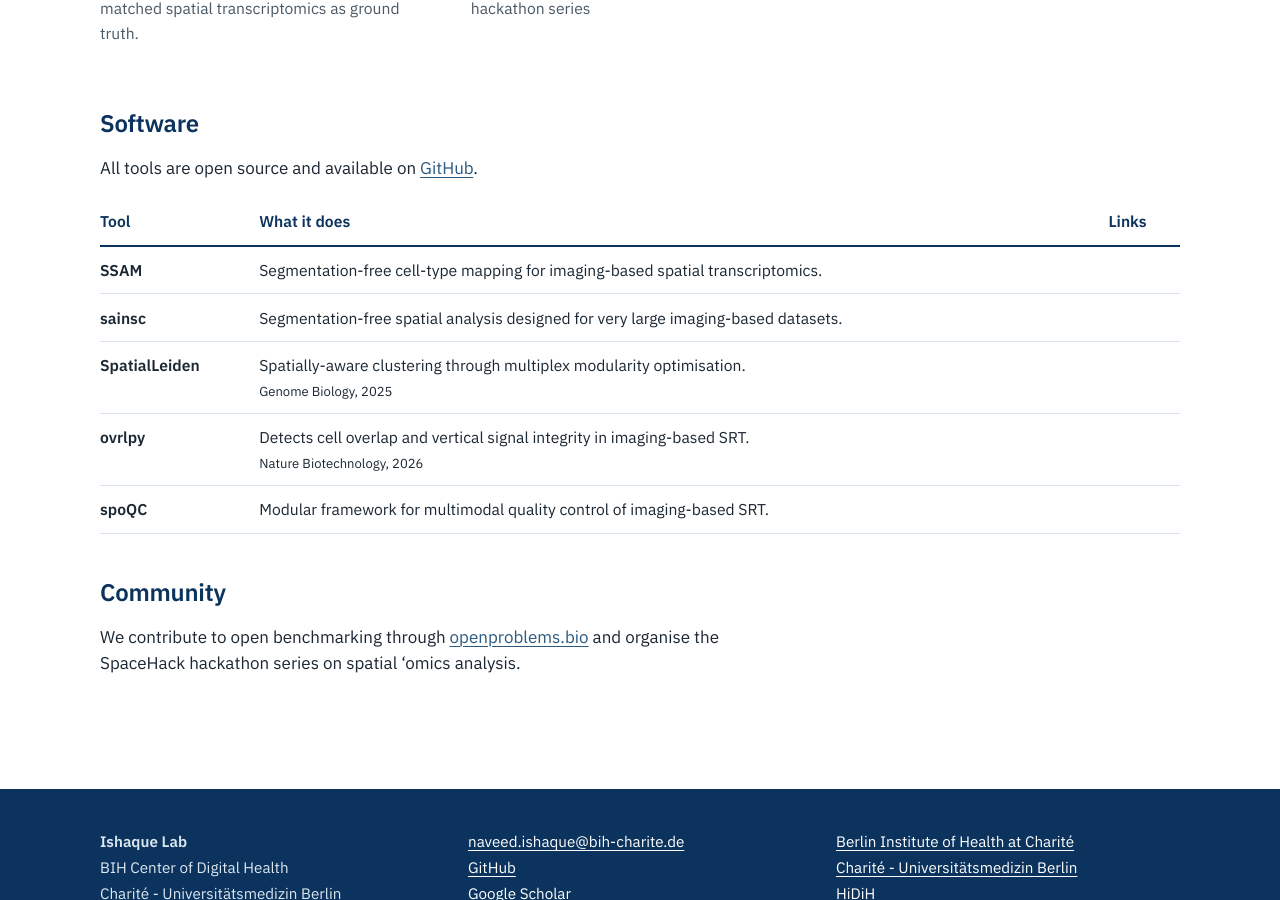
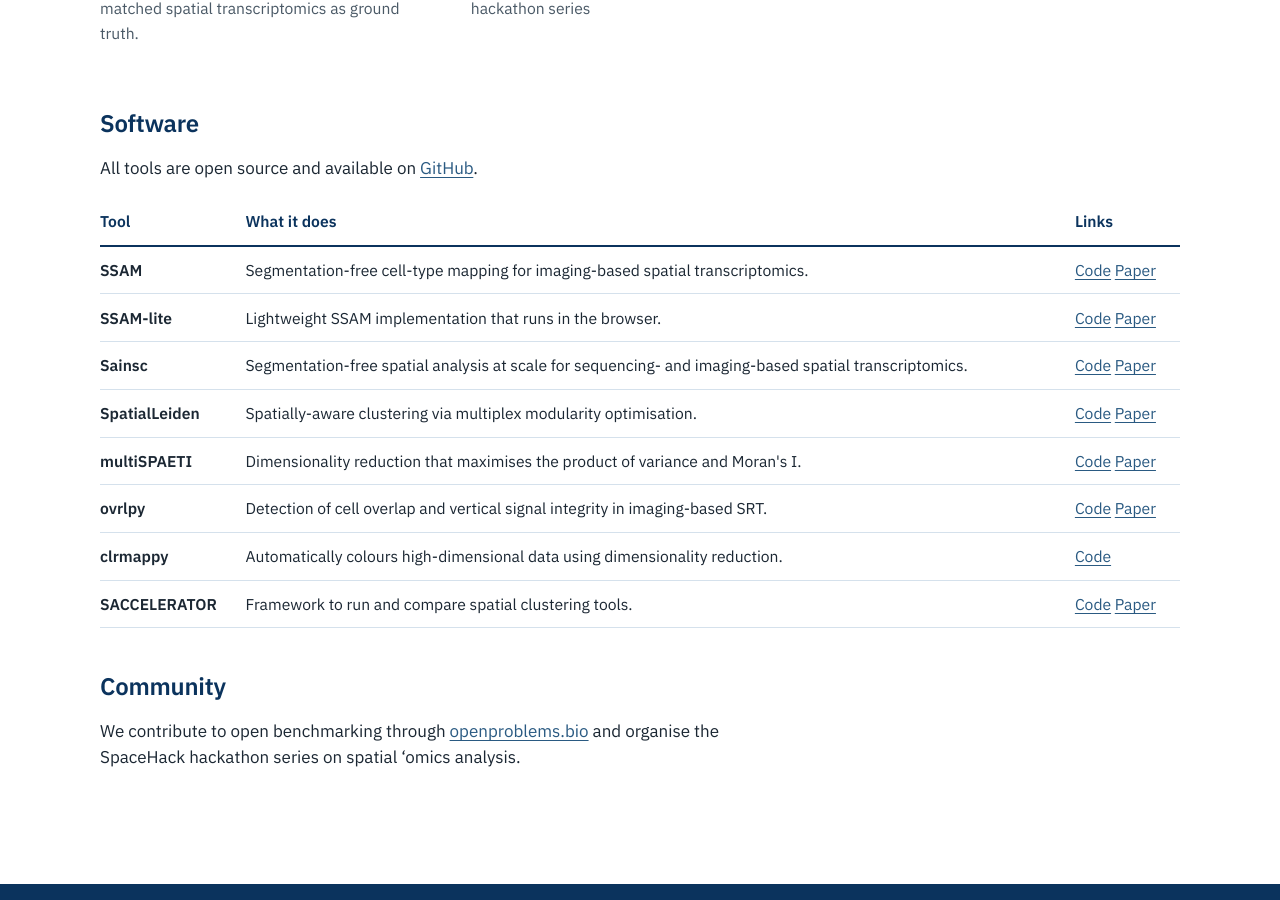
Before and after one commit to IshaqueLab/IshaqueLab.github.io, a Jekyll site: the page built from research.md, in a window 1280 px wide and 900 px high, scrolled down 700 px. Built offline with Jekyll 4.4.1, drawn with Linux system fonts in a browser that asks for light colours.

Commit message:
Add repository links and citations for software tools
Updated software entries with repository links, citations, and DOIs for various spatial transcriptomics tools.

```diff
--- a/_data/software.yml
+++ b/_data/software.yml
@@ -1,26 +1,48 @@
-# Add repo/doi once transferred to IshaqueLab. Order is display order.
+# Displayed in this order on /research/. Leave doi/citation empty ("") if unpublished.
 - name: SSAM
   summary: Segmentation-free cell-type mapping for imaging-based spatial transcriptomics.
-  repo: ""
+  repo: https://github.com/HiDiHlabs/ssam
+  citation: Park et al., Nature Communications (2021)
+  doi: 10.1038/s41467-021-23807-4
+
+- name: SSAM-lite
+  summary: Lightweight SSAM implementation that runs in the browser.
+  repo: https://github.com/HiDiHlabs/ssam-lite
+  citation: Tiesmeyer et al., Frontiers in Genetics (2022)
+  doi: 10.3389/fgene.2022.785877
+
+- name: Sainsc
+  summary: Segmentation-free spatial analysis at scale for sequencing- and imaging-based spatial transcriptomics.
+  repo: https://github.com/HiDiHlabs/sainsc
+  citation: Müller-Bötticher et al., Small Methods (2025)
+  doi: 10.1002/smtd.202401123
+
+- name: SpatialLeiden
+  summary: Spatially-aware clustering via multiplex modularity optimisation.
+  repo: https://github.com/HiDiHlabs/SpatialLeiden
+  citation: Müller-Bötticher et al., Genome Biology (2025)
+  doi: 10.1186/s13059-025-03489-7
+
+- name: multiSPAETI
+  summary: Dimensionality reduction that maximises the product of variance and Moran's I.
+  repo: https://github.com/HiDiHlabs/multiSPAETI
+  citation: Müller-Bötticher et al., Genome Biology (2025)
+  doi: 10.1186/s13059-025-03489-7
+
+- name: ovrlpy
+  summary: Detection of cell overlap and vertical signal integrity in imaging-based SRT.
+  repo: https://github.com/HiDiHlabs/ovrl.py
+  citation: Tiesmeyer et al., Nature Biotechnology (2026)
+  doi: 10.1038/s41587-026-03004-8
+
+- name: clrmappy
+  summary: Automatically colours high-dimensional data using dimensionality reduction.
+  repo: https://github.com/HiDiHlabs/clrmappy
+  citation: ""
   doi: ""
-  venue: ""
-- name: sainsc
-  summary: Segmentation-free spatial analysis designed for very large imaging-based datasets.
-  repo: ""
-  doi: ""
-  venue: ""
-- name: SpatialLeiden
-  summary: Spatially-aware clustering through multiplex modularity optimisation.
-  repo: ""
-  doi: ""
-  venue: Genome Biology, 2025
-- name: ovrlpy
-  summary: Detects cell overlap and vertical signal integrity in imaging-based SRT.
-  repo: ""
-  doi: ""
-  venue: Nature Biotechnology, 2026
-- name: spoQC
-  summary: Modular framework for multimodal quality control of imaging-based SRT.
-  repo: ""
-  doi: ""
-  venue: ""
+
+- name: SACCELERATOR
+  summary: Framework to run and compare spatial clustering tools.
+  repo: https://github.com/SpatialHackathon/SACCELERATOR
+  citation: Sun et al., Nature Methods (2026)
+  doi: 10.1038/s41592-026-03194-8
```
